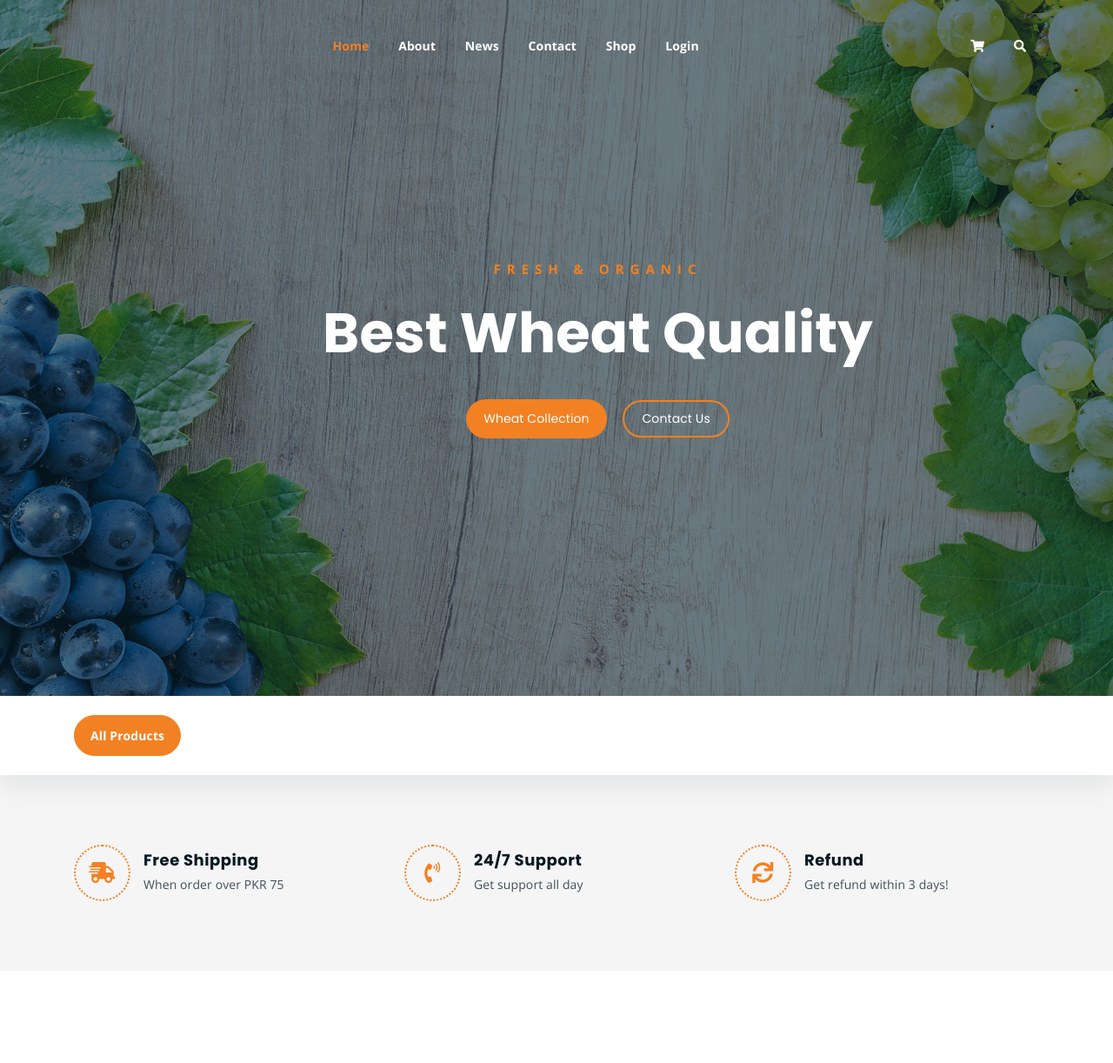
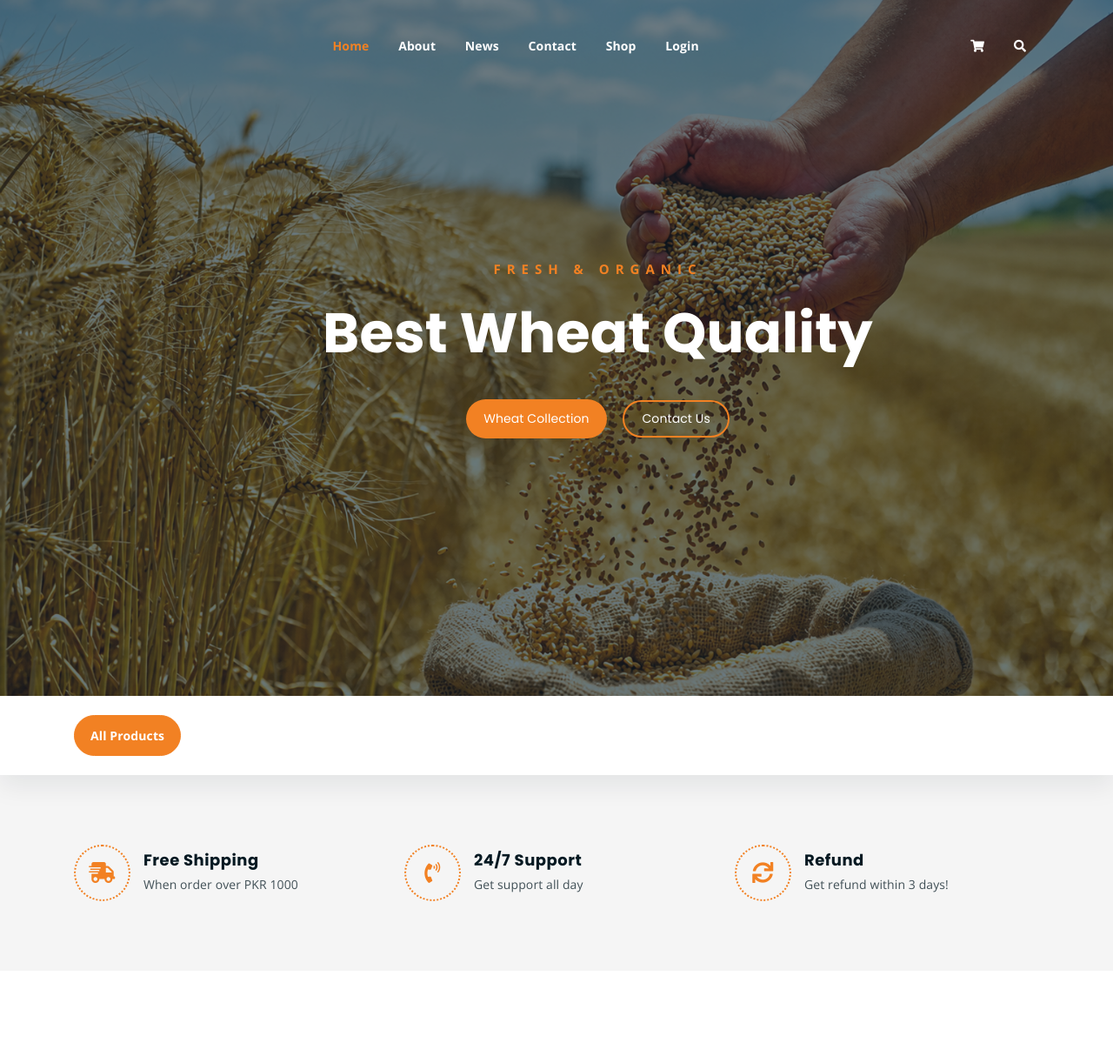
Before and after one commit to Mrawaisanjum56/Final_project, a Django app: template templates/index.html in a window 1280 px wide. Shown: the top 1222 px of the page at 87% size. Run offline with Django 3.2, Linux system fonts and the light colour scheme; the template is opened without the code that fills it, so the values that code supplies are empty; some libraries are stand-ins or nearby versions.

Commit message:
hero-bg change

```diff
--- a/templates/index.html
+++ b/templates/index.html
@@ -57,7 +57,7 @@
 						</div>
 						<div class="content">
 							<h3>Free Shipping</h3>
-							<p>When order over PKR 75</p>
+							<p>When order over PKR 1000</p>
 						</div>
 					</div>
 				</div>
--- a/templates/index_2.html
+++ b/templates/index_2.html
@@ -78,7 +78,7 @@
 						</div>
 						<div class="content">
 							<h3>Free Shipping</h3>
-							<p>When order over PKR 75</p>
+							<p>When order over PKR 1000</p>
 						</div>
 					</div>
 				</div>
```
Also changed, not shown: assets/img/hero-bg.jpg, db.sqlite3, media/products/lady_finger.webp (added).
